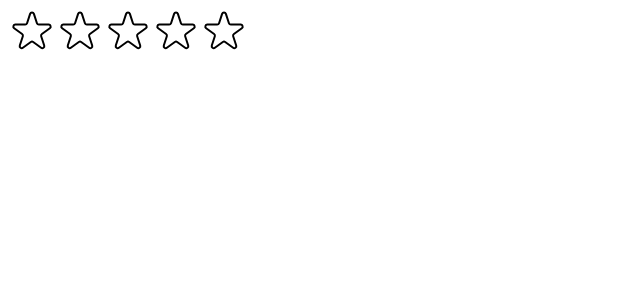
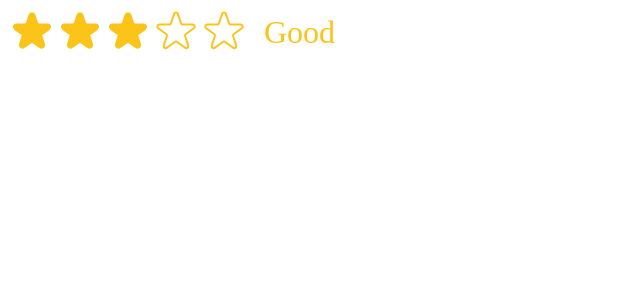
Before and after one commit to neoayus/react-intermediate, a React (Vite) app: page / in a window 1280 px wide. Shown: the top 300 px of the page, without its empty margins (0-640 px from the left). Built offline with nearby package versions, Linux system fonts and the light colour scheme.

Commit message:
learn: pass props as an API

```diff
--- a/src/01-usePopcorn/StarRating.jsx
+++ b/src/01-usePopcorn/StarRating.jsx
@@ -11,52 +11,71 @@
   // gap: '4px',
 };
 
-const textStyle = {
-  lineHeight: "1",
-  margin: "0",
-};
-
-export default function StarRating({ maxRating = 5 }) {
+export default function StarRating({
+  maxRating = 5,
+  color = "#fcc419",
+  size = 48,
+  className= "",
+  messages = [],
+  defaultRating = 3,
+  onSetRating,
+}) {
   // 5 is default for max rating, incase the prop dosen't exist
-  const [rating, setRating] = useState(0);
+  const [rating, setRating] = useState(defaultRating);
   const [tempRating, setTempRating] = useState(0);
 
   function handleRating(rating) {
     setRating(rating);
+    onSetRating(rating);
   }
   function handleHoverIn(rating) {
-    setTempRating(rating)
+    setTempRating(rating);
   }
   function handleHoverOut() {
-    setTempRating(0)
+    setTempRating(0);
   }
 
+  // Style Objects
+  const textStyle = {
+    lineHeight: "1",
+    margin: "0",
+    color: color,
+    fontSize: `${size / 1.5}px`,
+  };
+
   return (
-    <div style={containerStyling}>
+    <div style={containerStyling} className={className}>
       <div style={startContainerStyle}>
         {Array.from({ length: maxRating }, (_, i) => (
           <Star
             key={i}
             onRate={() => handleRating(i + 1)}
-            full={tempRating ? tempRating>=i+1 : rating >= i + 1}
-            onHoverIn={()=> handleHoverIn(i+1)}
+            full={tempRating ? tempRating >= i + 1 : rating >= i + 1}
+            onHoverIn={() => handleHoverIn(i + 1)}
             onHoverOut={handleHoverOut}
+            color={color}
+            size={size}
           />
         ))}
       </div>
-      <p style={textStyle}>{tempRating || rating || ""}</p>
+      <p style={textStyle}>
+        {messages.length === maxRating
+          ? messages[tempRating ? tempRating - 1 : rating - 1]
+          : tempRating || rating || ""}
+      </p>
     </div>
   );
 }
 
-const starStyle = {
-  width: "48px",
-  height: "48px",
-  display: "block",
-  curson: "pointer",
-};
-
-function Star({ onRate, full, onHoverIn, onHoverOut }) {
+function Star({ onRate, full, onHoverIn, onHoverOut, color, size }) {
+  const starStyle = {
+    width: `${size}px`,
+    height: `${size}px`,
+    display: "block",
+    curson: "pointer",
+    color: color,
+    size: `${size}px`,
+  };
   return (
     <span
       role="button"
@@ -70,8 +89,8 @@
         <svg
           xmlns="http://www.w3.org/2000/svg"
           viewBox="0 0 20 20"
-          fill="yellow"
-          stroke="#000"
+          fill={color}
+          stroke={color}
         >
           <path d="M9.049 2.927c.3-.921 1.603-.921 1.902 0l1.07 3.292a1 1 0 00.95.69h3.462c.969 0 1.371 1.24.588 1.81l-2.8 2.034a1 1 0 00-.364 1.118l1.07 3.292c.3.921-.755 1.688-1.54 1.118l-2.8-2.034a1 1 0 00-1.175 0l-2.8 2.034c-.784.57-1.838-.197-1.539-1.118l1.07-3.292a1 1 0 00-.364-1.118L2.98 8.72c-.783-.57-.38-1.81.588-1.81h3.461a1 1 0 00.951-.69l1.07-3.292z" />
         </svg>
@@ -81,7 +100,7 @@
           xmlns="http://www.w3.org/2000/svg"
           fill="none"
           viewBox="0 0 24 24"
-          stroke="#000"
+          stroke={color}
         >
           <path
             strokeLinecap="round"
--- a/src/App.jsx
+++ b/src/App.jsx
@@ -5,7 +5,8 @@
   return (
     <>
       {/* <Index /> */}
-      <StarRating maxRating={5}/>
+      <StarRating messages={["Terrible", "Bad", "Good", "Very Good", "Sodalicious"]}> </StarRating>
+      {/* <StarRating size='24'color="pink" > </StarRating> */}
     </>
   )
 }
```
